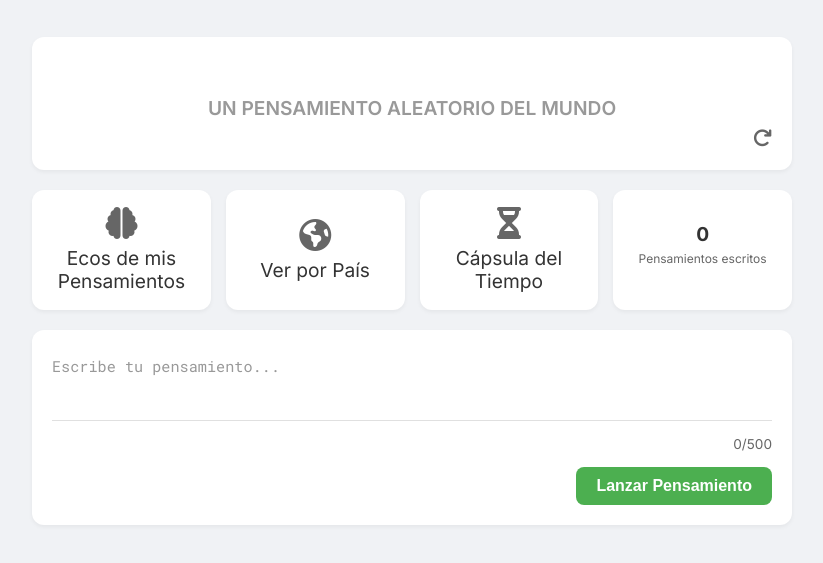
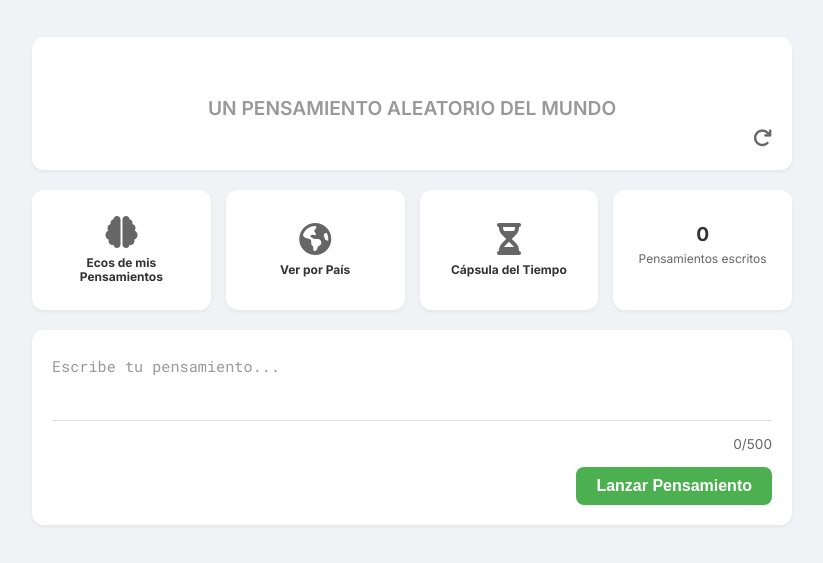
Before and after one commit to rododecba/libre, a plain HTML site: page public/index.html in a window 1280 px wide. Shown: the part 175-738 px from the top of the page, without its empty margins (228-1051 px from the left). Drawn offline with Linux system fonts and the light colour scheme; no server answers.

Commit message:
Update style.css

```diff
--- a/public/style.css
+++ b/public/style.css
@@ -159,8 +159,8 @@ body {
 
 /* Estilo para el texto principal de TODAS las tarjetas flotantes (como el contador) */
 .card-text {
-    font-size: 1.2em; /* Ajustado para que sea como el contador */
-    font-weight: 400; /* Ajustado para que sea como el contador */
+    font-size: 0.75em; /* Ajustado para que sea como el contador */
+    font-weight: 700; /* Ajustado para que sea como el contador */
     color: var(--text-color-primary);
     margin: 0;
     line-height: 1.2;
```
